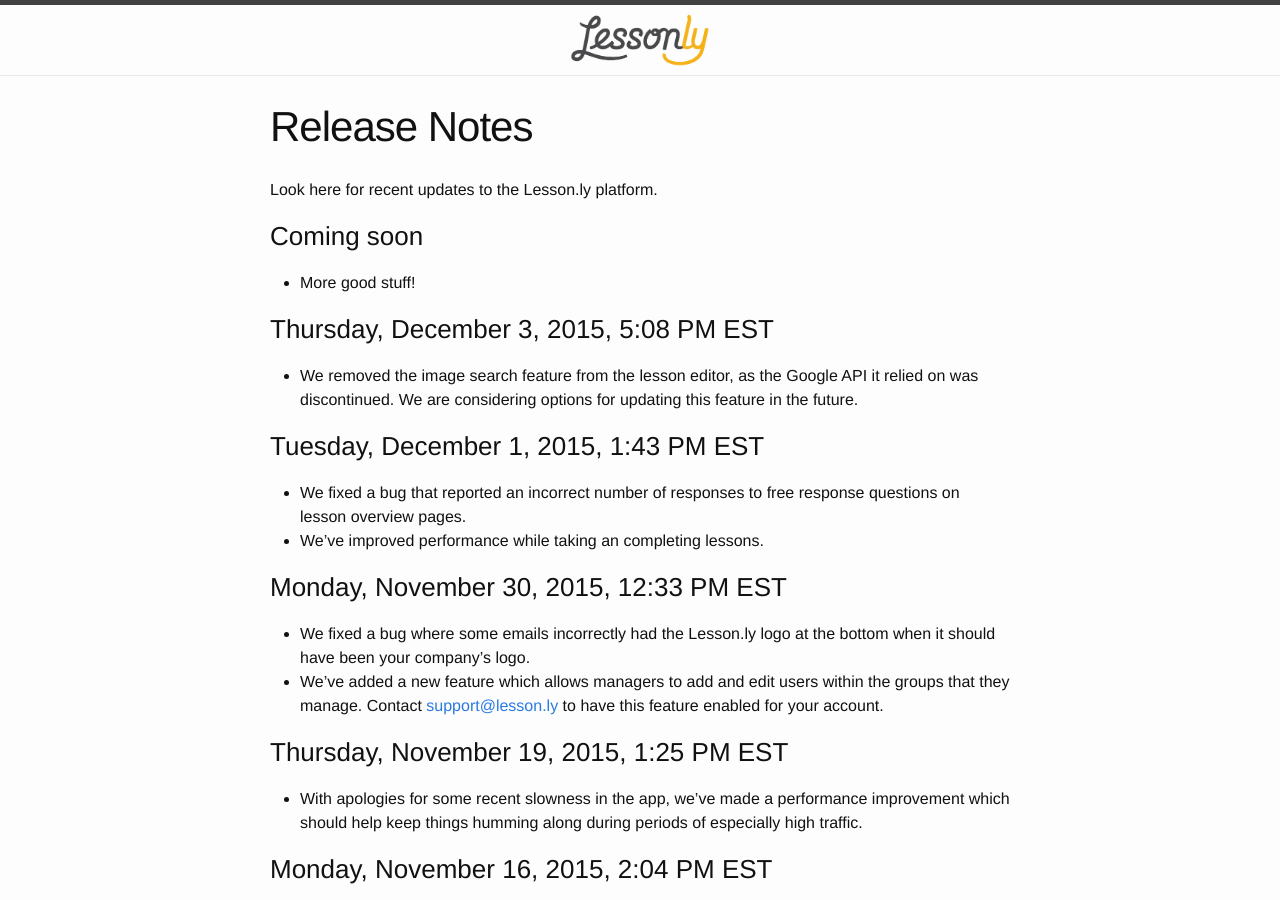
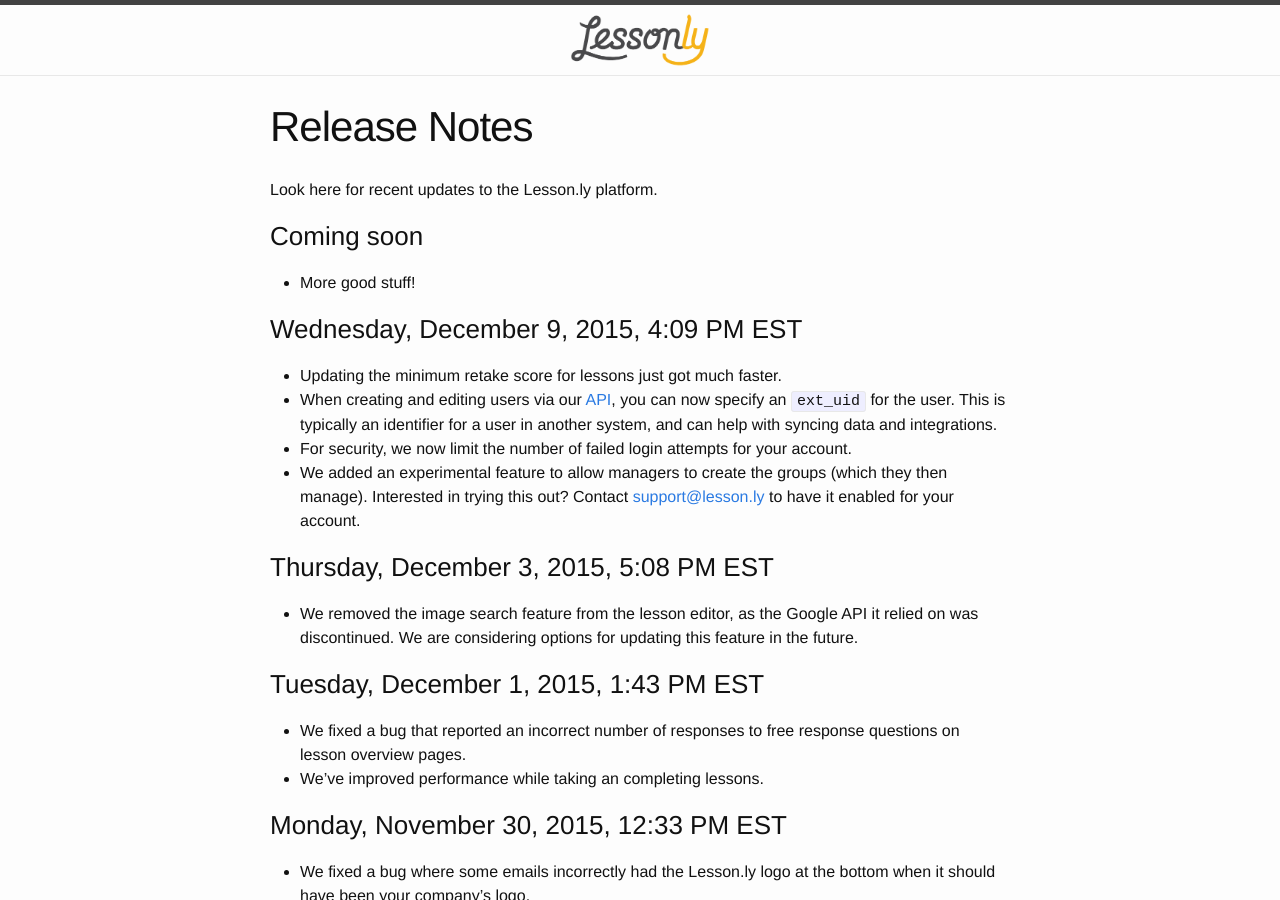
Before and after one commit to isabella232/lessonly.github.io, a Jekyll site: the page built from release-notes.md, in a window 1280 px wide and 900 px high. Built offline with Jekyll 4.4.1, drawn with Linux system fonts in a browser that asks for light colours.

Commit message:
Lots of new stuff!

```diff
--- a/release-notes.md
+++ b/release-notes.md
@@ -9,6 +9,13 @@
 ### Coming soon
 
 - More good stuff!
+
+### Wednesday, December 9, 2015, 4:09 PM EST
+
+- Updating the minimum retake score for lessons just got much faster.
+- When creating and editing users via our [API](http://docs.lesson.ly/), you can now specify an `ext_uid` for the user. This is typically an identifier for a user in another system, and can help with syncing data and integrations.
+- For security, we now limit the number of failed login attempts for your account.
+- We added an experimental feature to allow managers to create the groups (which they then manage). Interested in trying this out? Contact <support@lesson.ly> to have it enabled for your account.
 
 ### Thursday, December 3, 2015, 5:08 PM EST
 
```
